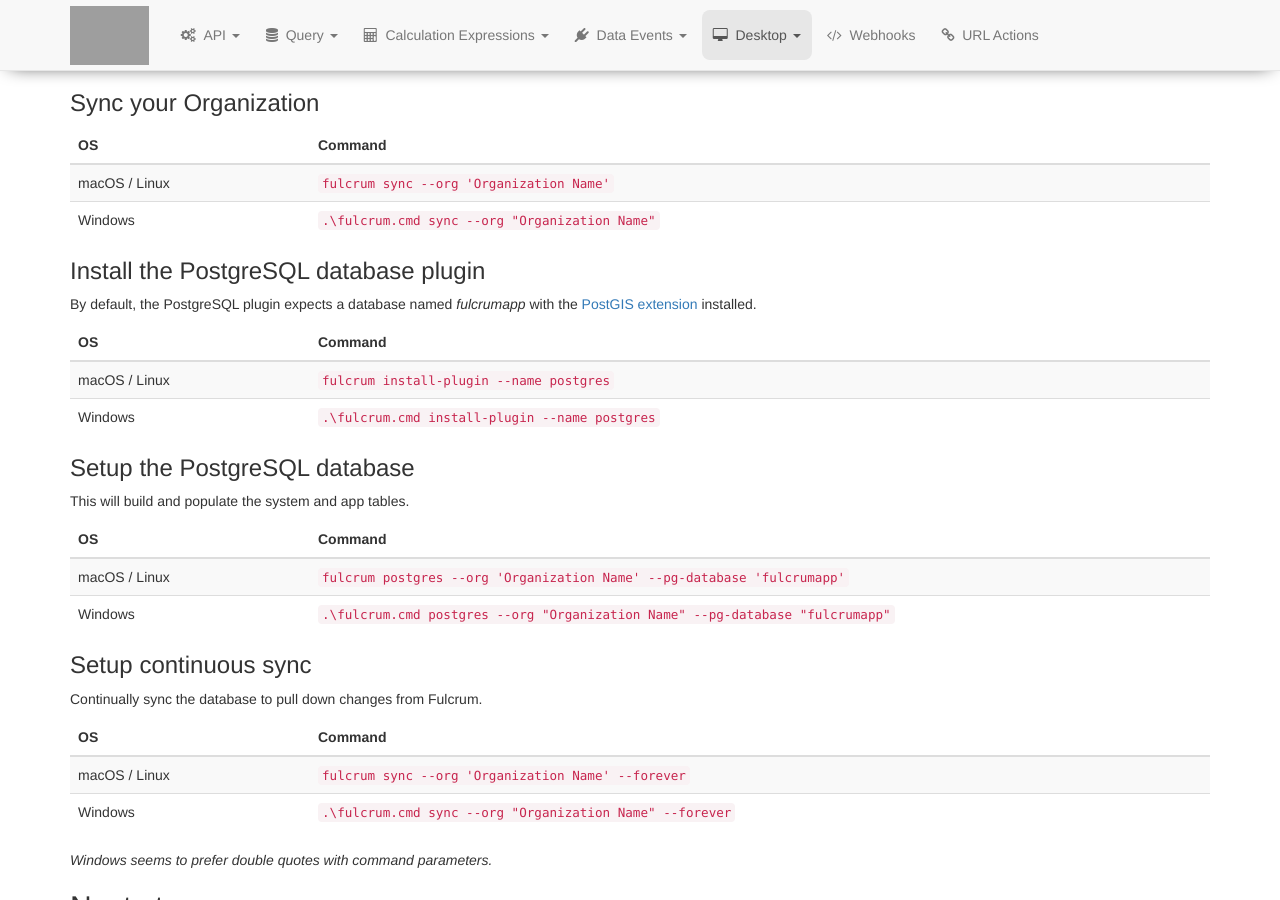
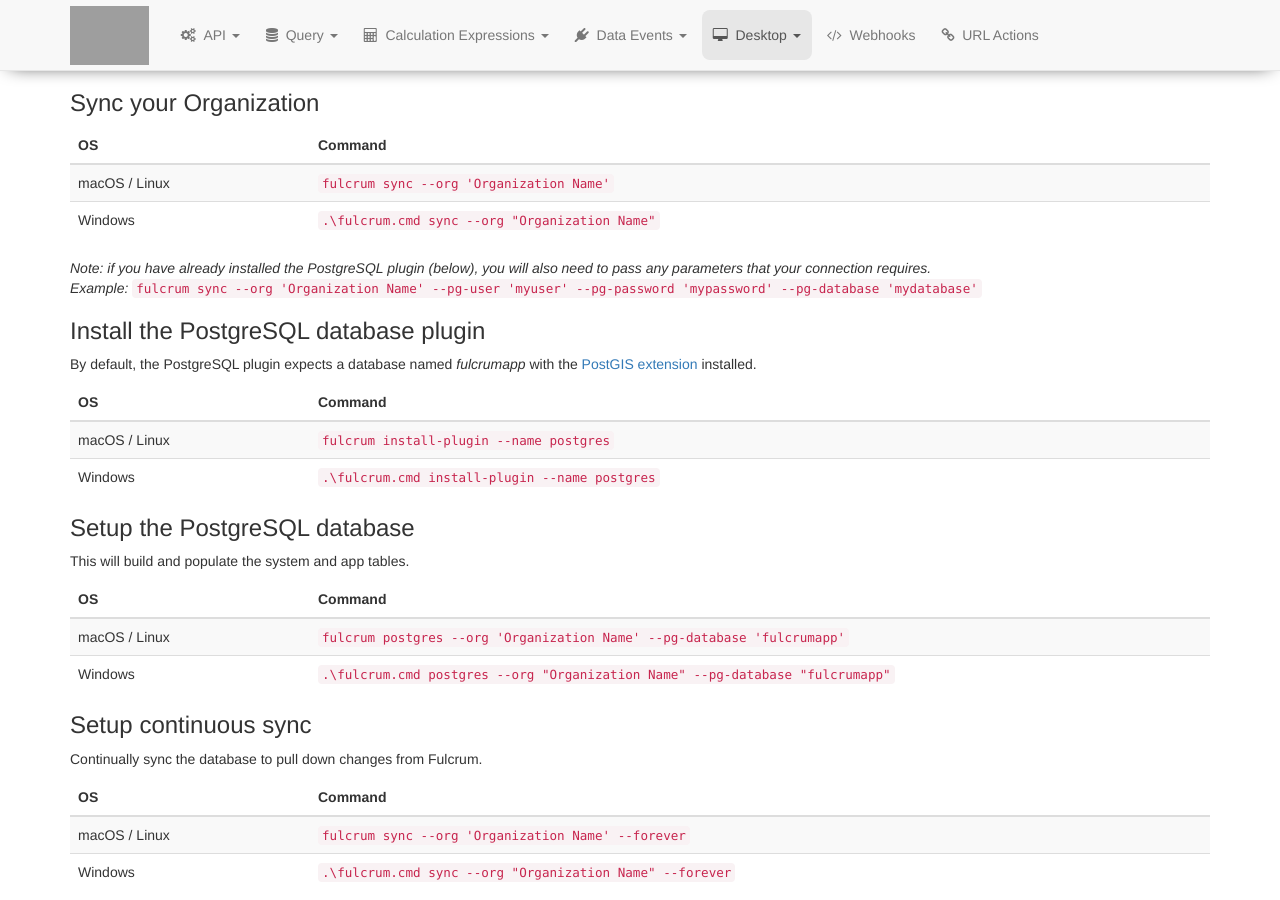
Before and after one commit to rylincoln/developer.fulcrumapp.com, a Jekyll site: the page built from _desktop/intro.md, in a window 1280 px wide and 900 px high, scrolled down 1382 px. Built offline with Jekyll 4.4.1, drawn with Linux system fonts in a browser that asks for light colours; nearby versions of some CDN libraries; grey boxes are pictures that could not be loaded.

Commit message:
note about params if plugin is installed

```diff
--- a/_desktop/intro.md
+++ b/_desktop/intro.md
@@ -76,6 +76,9 @@ After installing the core command line tools, you should authenticate with your
 | macOS / Linux  | `fulcrum sync --org 'Organization Name'`  |
 | Windows | `.\fulcrum.cmd sync --org "Organization Name"` |
 
+_Note: if you have already installed the PostgreSQL plugin (below), you will also need to pass any parameters that your connection requires._
+_Example:_ `fulcrum sync --org 'Organization Name' --pg-user 'myuser' --pg-password 'mypassword' --pg-database 'mydatabase'`
+
 ### Install the PostgreSQL database plugin
 
 By default, the PostgreSQL plugin expects a database named _fulcrumapp_ with the [PostGIS extension](http://www.postgis.net/) installed.
```
